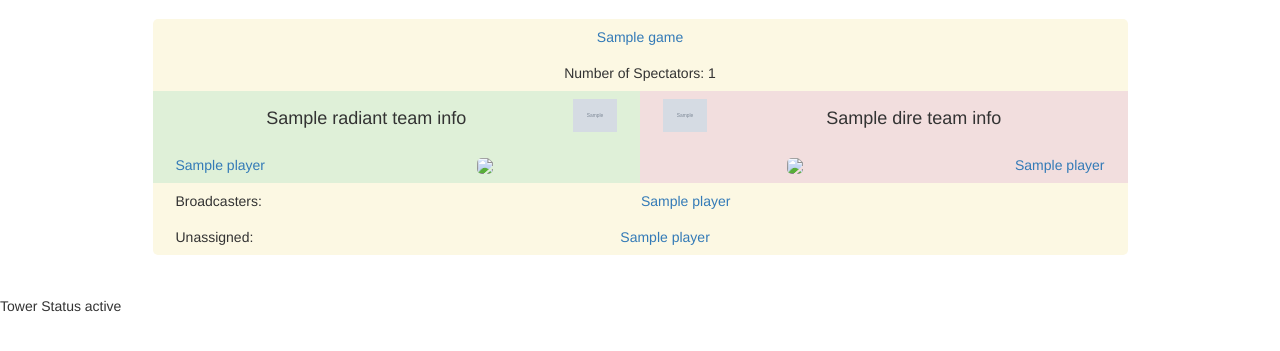
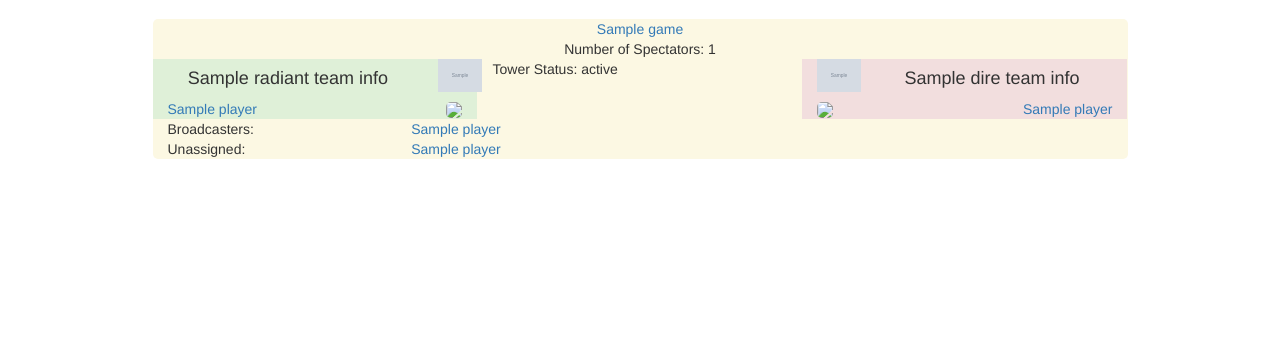
Before and after one commit to 3stan/dotalive, a Python web app: template templates/main.html in a window 1280 px wide. Shown: the part 51-402 px from the top of the page. Run offline with Jinja, Linux system fonts and the light colour scheme; the template is opened without the code that fills it: most values are stand-ins (such as "Sample title", 1, 10 or a date in 2020); grey boxes marked "Sample" are stand-in pictures; some libraries are stand-ins or nearby versions.

Commit message:
Converting all tables to divs

```diff
--- a/python/main.py
+++ b/python/main.py
@@ -277,14 +277,14 @@ def main_page():
 
 	now = long(round(time.time()))
 	#Make sure we throttle calls to Valve's endpoint
-	if now - lastFetched > 1L:
+	if now - lastFetched > 100000L:
 		print("refreshing")
 		lastFetched = now
 		intermediateGameResults = list()
 		cachedHtml = util.make_dota2_match_call("GetLiveLeagueGames")
 
 		#All the important shit is done in util.py
-		for game in cachedHtml['result']['games']:
+		for game in testing['result']['games']:
 			gameInfo = util.get_live_match_info(game)
 			gameStatuses[gameInfo.lobbyId] = gameInfo
 			intermediateGameResults.append(gameInfo)
--- a/templates/game.html
+++ b/templates/game.html
@@ -3,83 +3,87 @@
 	  <div class="col-md-1"></div>
 	  <div class="col-md-10 bg-warning" style="border-radius:5px">
 
-		<table class="table" style="margin-bottom:0px">
-			<tr>
-  				<td style="text-align:center"><a href={{ game.tournamentUrl }}>{{ game.leagueName }}</a></td>
-			</tr>
-			<tr>
-				<td style="text-align:center">Number of Spectators: {{ game.numSpectators }}</td>
-			</tr>
-		</table>
+	  	<div class="text-center">
+	  		<a href={{ game.tournamentUrl }}>{{ game.leagueName }}</a>
+  		</div>
+  		<div class="text-center">
+  			Number of Spectators: {{ game.numSpectators }}
+  		</div>
 
 	    <div class="row">
-	      <div class="col-md-6 bg-success">
-	      	<table class="table" style="margin-bottom:0px; width: auto">
-	      		<tr>
-	      			<td align="center" style="width: 99%"><h4>{{ game.radiantTeamInfo.teamName }}</h4></td>
-  					<td align="right" style="width: 1%"><img height="33" src={{ game.radiantTeamInfo.teamLogoSrc }}></img></td>
-      			</tr>
-			</table>
-	      	<table class="table" style="margin-bottom:0px">
+	      <div class="col-md-4 bg-success">
+	      	<div class = "row">
+	      		<div class="col-md-10 text-center">
+	      			<h4>{{ game.radiantTeamInfo.teamName }}</h4>
+      			</div>
+      			<div class="col-md-2">
+      				<img height="33" src={{ game.radiantTeamInfo.teamLogoSrc }}></img>
+  				</div>
+  			</div>
 			{% for player in game.radiantPlayers %}
-				  <tr>
-					<td style="width: 70%"><a href={{ player.steamUrl }}>{{ player.name }}</a></td>
-					<td align="right" style="width: 1%"><img style="border-radius:5px;" src={{ player.heroSrcUrl | lower }}></img></td>
-					<td style="width: 29%">&nbsp</td>
-				  </tr>
+  			<div class="row">
+  				<div class="col-md-8">
+  					<a href={{ player.steamUrl }}>{{ player.name }}</a>
+				</div>
+				<div class="col-md-4" align="right">
+					<img style="border-radius:5px;" src={{ player.heroSrcUrl | lower }}></img>
+				</div>
+			</div>
 			{% endfor %}
-			</table>
 	      </div>
 
-	      <div class="col-md-6 bg-danger">
-	      	<table class="table" style="margin-bottom:0px; width: auto">
-	        	<tr>
-  					<td style="width: 1%"><img height="33" src={{ game.direTeamInfo.teamLogoSrc }}></img></td>
-  					<td align="center" style="width: 99%"><h4>{{ game.direTeamInfo.teamName }}</h4></td>
-        		</tr>
-	        </table>
-	        <table class="table" style="margin-bottom:0px">
+	      <div class="col-md-4">
+	      	Tower Status: {{ game.towerState }}
+	      </div>
+
+	      <div class="col-md-4 bg-danger">
+	      	<div class = "row">
+      			<div class="col-md-2">
+      				<img height="33" src={{ game.direTeamInfo.teamLogoSrc }}></img>
+  				</div>
+	      		<div class="col-md-10 text-center">
+	      			<h4>{{ game.direTeamInfo.teamName }}</h4>
+      			</div>
+  			</div>
 			{% for player in game.direPlayers %}
-				  <tr>
-					<td style="width: 29%">&nbsp</td>
-					<td style="width: 1%"><img style="border-radius:5px;" src={{ player.heroSrcUrl | lower }}></img></td>
-					<td align="right" style="width: 70%"><a href={{ player.steamUrl }}>{{ player.name }}</a></td>
-				  </tr>
+  			<div class="row">
+				<div class="col-md-4">
+					<img style="border-radius:5px;" src={{ player.heroSrcUrl | lower }}></img>
+				</div>
+  				<div class="col-md-8 text-right">
+  					<a href={{ player.steamUrl }}>{{ player.name }}</a>
+				</div>
+			</div>
 			{% endfor %}
-	        </table>
 	      </div>
 	    </div>
 
 		{% if game.broadcastPlayers %}
-        <table class="table" style="margin-bottom:0px">
-        	<tr>
-        		<td>Broadcasters:</td>
+		<div class="row">
+			<div class="col-md-3">Broadcasters:</div>
+			<div class="col-md-9">
+				<div class="row">
 					{% for player in game.broadcastPlayers %}
-				<td><a href={{ player.steamUrl }}>{{ player.name }}</a></td>
+						<div class="col-md-4"><a href={{ player.steamUrl }}>{{ player.name }}</a></div>
 					{% endfor %}
-			<tr>
-        </table>
+				</div>
+			</div>
+		</div>
         {% endif %}
 
         {% if game.unassignedPlayers %}
-        <table class="table" style="margin-bottom:0px">
-			<tr>
-				<td>Unassigned:</td>
+		<div class="row">
+			<div class="col-md-3">Unassigned:</div>
+			<div class="col-md-9">
+				<div class="row">
 					{% for player in game.unassignedPlayers %}
-				<td><a href={{ player.steamUrl }}>{{ player.name }}</a></td>
+						<div class="col-md-4"><a href={{ player.steamUrl }}>{{ player.name }}</a></div>
 					{% endfor %}
-			<tr>
-        </table>
+				</div>
+			</div>
+		</div>
         {% endif %}
 	  </div>
 	</div>
 	<div class="col-md-1"></div>
 </div>
-
-<br>
-<br>
-
-<tr>
-  <td>Tower Status</td>
-  <td>{{ game.towerState }}</td>
-<tr>
--- a/templates/main.html
+++ b/templates/main.html
@@ -42,7 +42,7 @@
 
     {% if data %}
 	  {% for game in data %}
-	  	{% include('game.html') %}
+	  	<div>{% include('game.html') %}</div>
 	  {% endfor %}
 	{% else %}
 	  <h3 style="text-align:center">There are currently no live games!</div>
```
Lines whose indentation alone changed are shown as unchanged.
